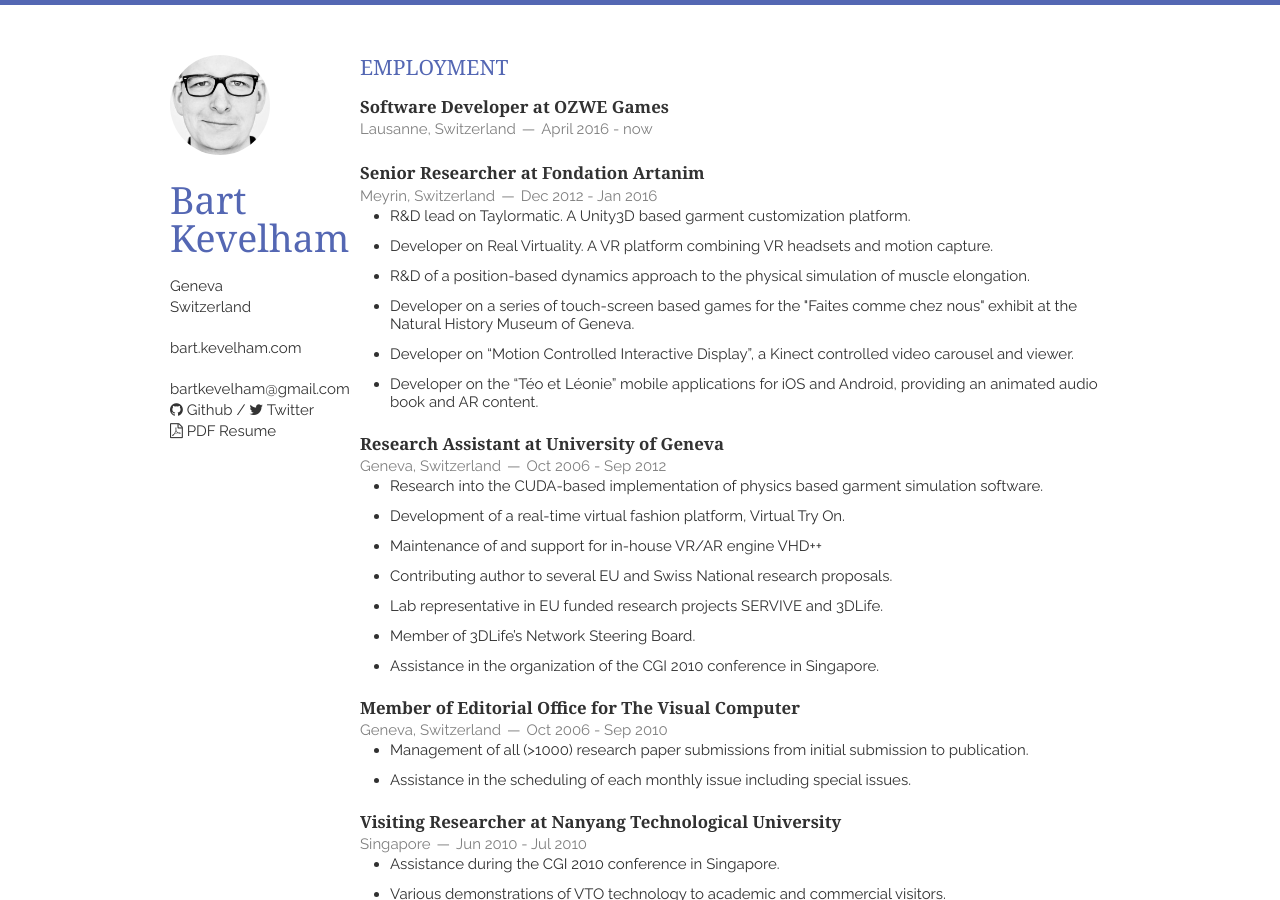
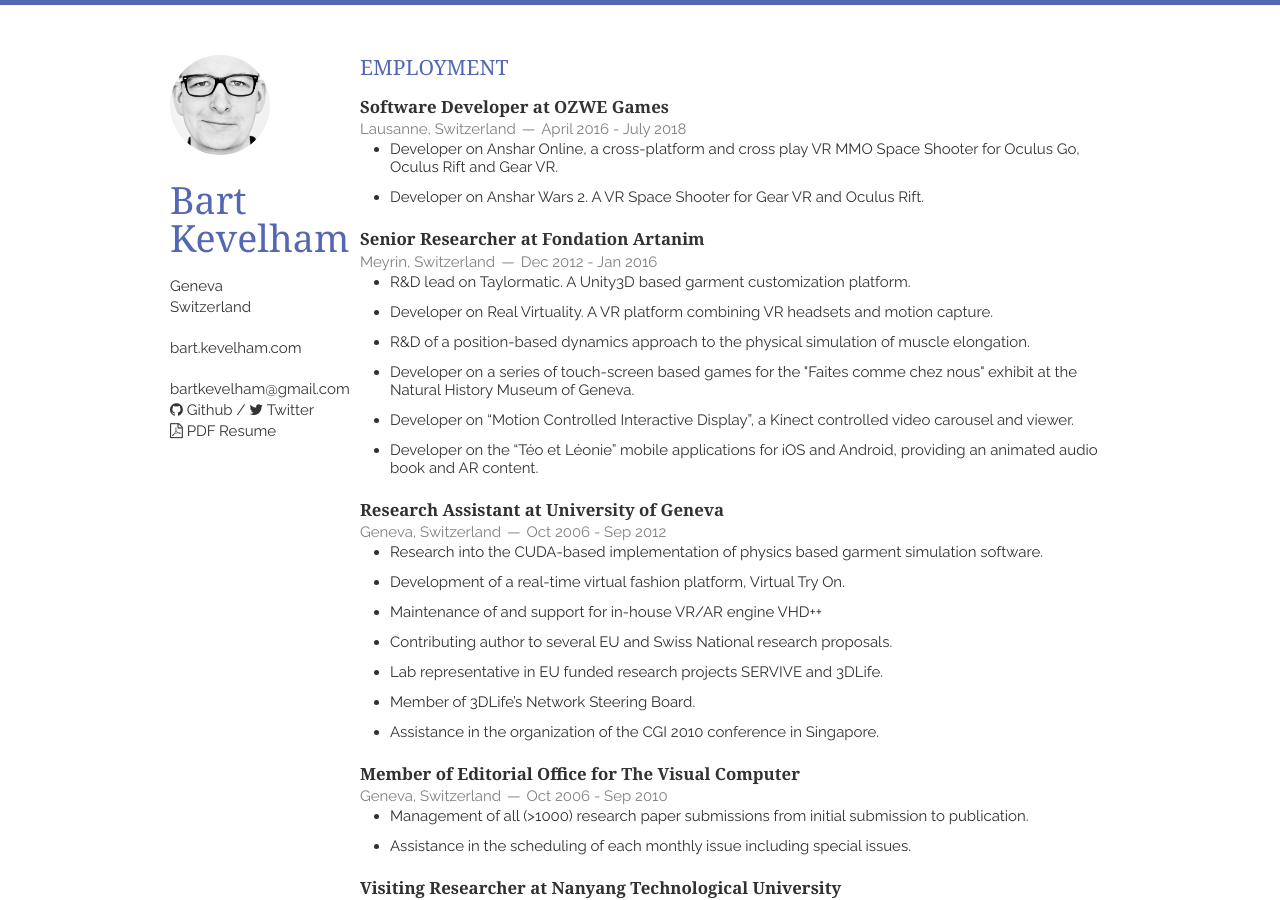
Before and after one commit to bkevelham/bkevelham.github.io, a Jekyll site: the page built from index.html, in a window 1280 px wide and 900 px high. Built offline with Jekyll 4.4.1, drawn with Linux system fonts in a browser that asks for light colours; nearby versions of some CDN libraries; Markdown is read by kramdown in place of the engine named in the settings; the list of posts is cut into pages by our own code.

Commit message:
Update end of OZWE employment

```diff
--- a/_includes/employment.html
+++ b/_includes/employment.html
@@ -3,8 +3,12 @@
     <article>
         <header>
             <h1>Software Developer at <a href="http://www.ozwe.com">OZWE Games</a></h1>
-            <span><address><a href="https://www.google.ch/maps/place/Ozwe+S%C3%A0rl/@46.5207393,6.6155631,102m/data=!3m1!1e3!4m2!3m1!1s0x0000000000000000:0x97cb6b4d6194d710?hl=en">Lausanne, Switzerland</a></address><time>April 2016 - now</time></span>
+            <span><address><a href="https://www.google.ch/maps/place/Ozwe+S%C3%A0rl/@46.5229937,6.6251268,777m/data=!3m2!1e3!4b1!4m5!3m4!1s0x478c31d45118de6d:0x97cb6b4d6194d710!8m2!3d46.52299!4d6.6273155?hl=en">Lausanne, Switzerland</a></address><time>April 2016 - July 2018</time></span>
         </header>
+        <ul  class="disc">
+            <li><a href="http://www.ozwe.co9m/ansharonline/">Developer on Anshar Online, a cross-platform and cross play VR MMO Space Shooter for Oculus Go, Oculus Rift and Gear VR.</a></li>
+            <li><a href="http://www.ozwe.com">Developer on Anshar Wars 2. A VR Space Shooter for Gear VR and Oculus Rift.</a></li>
+        </ul>
     </article>
     <article>
         <header>
```
